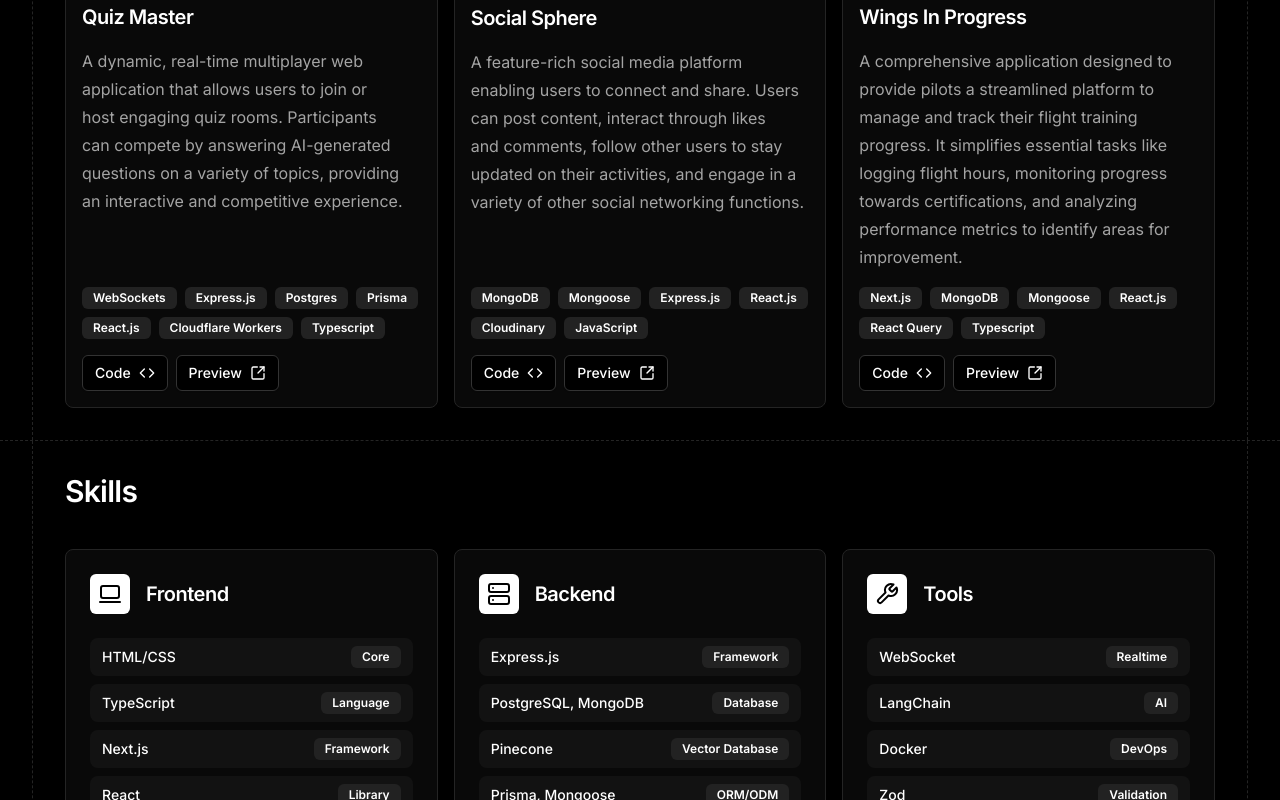
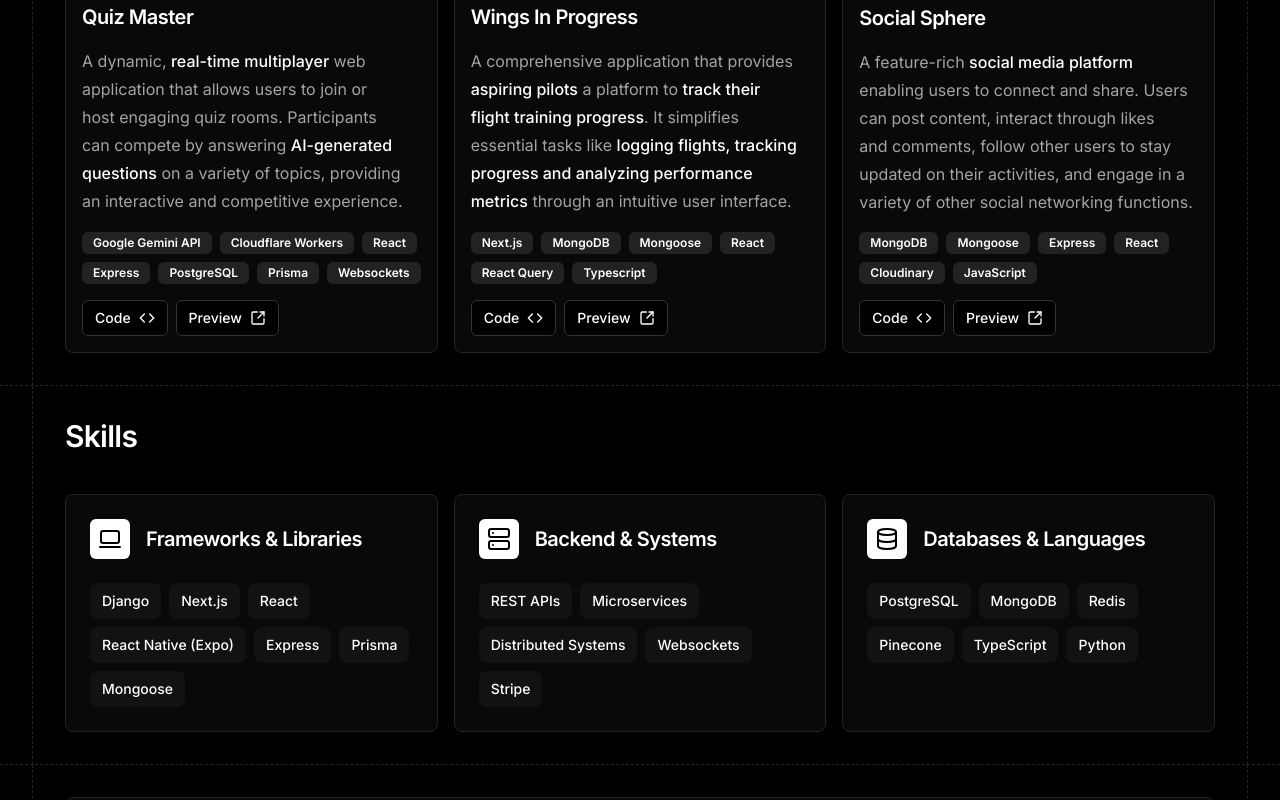
Before and after one commit to IronJosh786/nextjs-portfolio, a Next.js app: page / in a window 1280 px wide. Shown: the part 1340-2140 px from the top of the page. Built offline with nearby package versions, Linux system fonts and the light colour scheme.

Commit message:
update some sections

```diff
--- a/components/ExperienceSection.tsx
+++ b/components/ExperienceSection.tsx
@@ -99,10 +99,9 @@ export function ExperienceSection() {
   const techStack = [
     "JavaScript",
     "Next.js",
-    "React.js",
-    "React Native",
-    "Expo",
-    "Express.js",
+    "React",
+    "React Native (Expo)",
+    "Express",
     "MongoDB",
     "PostgreSQL",
     "Redis",
--- a/components/ProjectCard.tsx
+++ b/components/ProjectCard.tsx
@@ -1,3 +1,4 @@
+import { JSX } from "react";
 import Link from "next/link";
 import { Card } from "./ui/card";
 import { Badge } from "./ui/badge";
@@ -14,7 +15,7 @@ export function ProjectCard({
   techStack,
 }: {
   title: string;
-  description: string;
+  description: JSX.Element;
   image: StaticImageData;
   repo: string;
   preview: string;
@@ -35,7 +36,9 @@ export function ProjectCard({
         />
         <div className="my-4 w-full flex flex-col flex-grow gap-4 text-balance px-2">
           <h3>{title}</h3>
-          <p className="flex-grow m-0">{description}</p>
+          <div className="flex-grow m-0">
+            {description}
+          </div>
           <div className="flex flex-wrap gap-2">
             {techStack.map((skill) => (
               <Badge key={`${title}-${skill}`} variant={"secondary"}>
--- a/components/ProjectsSection.tsx
+++ b/components/ProjectsSection.tsx
@@ -7,43 +7,28 @@ export function ProjectsSection() {
   const projects = [
     {
       title: "Quiz Master",
-      description:
-        "A dynamic, real-time multiplayer web application that allows users to join or host engaging quiz rooms. Participants can compete by answering AI-generated questions on a variety of topics, providing an interactive and competitive experience.",
+      description: <p>
+        A dynamic, <span className="text-foreground font-medium">real-time multiplayer</span> web application that allows users to join or host engaging quiz rooms. Participants can compete by answering <span className="text-foreground font-medium">AI-generated questions</span> on a variety of topics, providing an interactive and competitive experience.
+      </p>,
       image: QuizMaster,
       repo: "https://github.com/IronJosh786/multiplayer-quiz-game",
       preview: "https://quiz.faizanejaz.com/",
       className: "col-span-1 md:col-span-2 lg:col-span-1",
       techStack: [
-        "WebSockets",
-        "Express.js",
-        "Postgres",
+        "Google Gemini API",
+        "Cloudflare Workers",
+        "React",
+        "Express",
+        "PostgreSQL",
         "Prisma",
-        "React.js",
-        "Cloudflare Workers",
-        "Typescript",
-      ],
-    },
-    {
-      title: "Social Sphere",
-      description:
-        "A feature-rich social media platform enabling users to connect and share. Users can post content, interact through likes and comments, follow other users to stay updated on their activities, and engage in a variety of other social networking functions.",
-      image: SocialSphere,
-      repo: "https://github.com/IronJosh786/Social-Media-App",
-      preview: "https://social-sphere-two.vercel.app/",
-      className: "col-span-1",
-      techStack: [
-        "MongoDB",
-        "Mongoose",
-        "Express.js",
-        "React.js",
-        "Cloudinary",
-        "JavaScript",
+        "Websockets",
       ],
     },
     {
       title: "Wings In Progress",
-      description:
-        "A comprehensive application designed to provide pilots a streamlined platform to manage and track their flight training progress. It simplifies essential tasks like logging flight hours, monitoring progress towards certifications, and analyzing performance metrics to identify areas for improvement.",
+      description: <p>
+        A comprehensive application that provides <span className="text-foreground font-medium">aspiring pilots</span> a platform to <span className="text-foreground font-medium">track their flight training progress</span>. It simplifies essential tasks like <span className="text-foreground font-medium">logging flights, tracking progress and analyzing performance metrics</span> through an intuitive user interface.
+      </p>,
       image: WingsInProgress,
       repo: "https://github.com/IronJosh786/WingsInProgress",
       preview: "https://wings-in-progress.vercel.app/",
@@ -52,9 +37,27 @@ export function ProjectsSection() {
         "Next.js",
         "MongoDB",
         "Mongoose",
-        "React.js",
+        "React",
         "React Query",
         "Typescript",
+      ],
+    },
+    {
+      title: "Social Sphere",
+      description: <p>
+        A feature-rich <span className="text-foreground font-medium">social media platform</span> enabling users to connect and share. Users can post content, interact through likes and comments, follow other users to stay updated on their activities, and engage in a variety of other social networking functions.
+      </p>,
+      image: SocialSphere,
+      repo: "https://github.com/IronJosh786/Social-Media-App",
+      preview: "https://social-sphere-two.vercel.app/",
+      className: "col-span-1",
+      techStack: [
+        "MongoDB",
+        "Mongoose",
+        "Express",
+        "React",
+        "Cloudinary",
+        "JavaScript",
       ],
     },
   ];
--- a/components/SkillCard.tsx
+++ b/components/SkillCard.tsx
@@ -1,5 +1,4 @@
 import { Card } from "./ui/card";
-import { Badge } from "./ui/badge";
 
 export function SkillCard({
   icon: Icon,
@@ -8,7 +7,7 @@ export function SkillCard({
 }: {
   icon: any;
   title: string;
-  skills: { name: string; category: string }[];
+  skills: { name: string }[];
 }) {
   return (
     <div className="col-span-1 h-full w-full">
@@ -19,9 +18,9 @@ export function SkillCard({
           </div>
           <h3>{title}</h3>
         </div>
-        <div className="space-y-2 text-sm">
+        <div className="flex gap-2 flex-wrap text-sm">
           {skills.map(
-            (skill: { name: string; category: string }, index: number) => (
+            (skill: { name: string; }, index: number) => (
               <div
                 key={index}
                 className="flex items-center gap-3 px-3 py-2 rounded-lg bg-muted/50 hover:bg-muted transition-colors"
@@ -31,9 +30,6 @@ export function SkillCard({
                     {skill.name}
                   </p>
                 </div>
-                <Badge variant="secondary" className={`text-xs flex-shrink-0`}>
-                  {skill.category}
-                </Badge>
               </div>
             )
           )}
--- a/components/SkillsSection.tsx
+++ b/components/SkillsSection.tsx
@@ -1,40 +1,43 @@
 import { SkillCard } from "./SkillCard";
-import { Server, LaptopMinimal, Wrench } from "lucide-react";
+import { Server, LaptopMinimal, Database } from "lucide-react";
 
 export function SkillsSection() {
   const skillCategories = [
     {
       icon: LaptopMinimal,
-      title: "Frontend",
+      title: "Frameworks & Libraries",
       skills: [
-        { name: "HTML/CSS", category: "Core" },
-        { name: "TypeScript", category: "Language" },
-        { name: "Next.js", category: "Framework" },
-        { name: "React", category: "Library" },
-        { name: "React Native", category: "Mobile" },
-        { name: "Expo", category: "Framework" },
+        { name: "Django" },
+        { name: "Next.js" },
+        { name: "React" },
+        { name: "React Native (Expo)" },
+        { name: "Express" },
+        { name: "Prisma" },
+        { name: "Mongoose" },
       ],
     },
     {
       icon: Server,
-      title: "Backend",
+      title: "Backend & Systems",
       skills: [
-        { name: "Express.js", category: "Framework" },
-        { name: "PostgreSQL, MongoDB", category: "Database" },
-        { name: "Pinecone", category: "Vector Database" },
-        { name: "Prisma, Mongoose", category: "ORM/ODM" },
-        { name: "Redis", category: "Cache" },
+        { name: "REST APIs" },
+        { name: "Microservices" },
+        { name: "Distributed Systems" },
+        { name: "Websockets" },
+        { name: "Stripe" },
       ],
     },
     {
-      icon: Wrench,
-      title: "Tools",
+      icon: Database,
+      title: "Databases & Languages",
       className: "md:col-span-2 lg:col-span-1",
       skills: [
-        { name: "WebSocket", category: "Realtime" },
-        { name: "LangChain", category: "AI" },
-        { name: "Docker", category: "DevOps" },
-        { name: "Zod", category: "Validation" },
+        { name: "PostgreSQL" },
+        { name: "MongoDB" },
+        { name: "Redis" },
+        { name: "Pinecone" },
+        { name: "TypeScript" },
+        { name: "Python" },
       ],
     },
   ];
```
